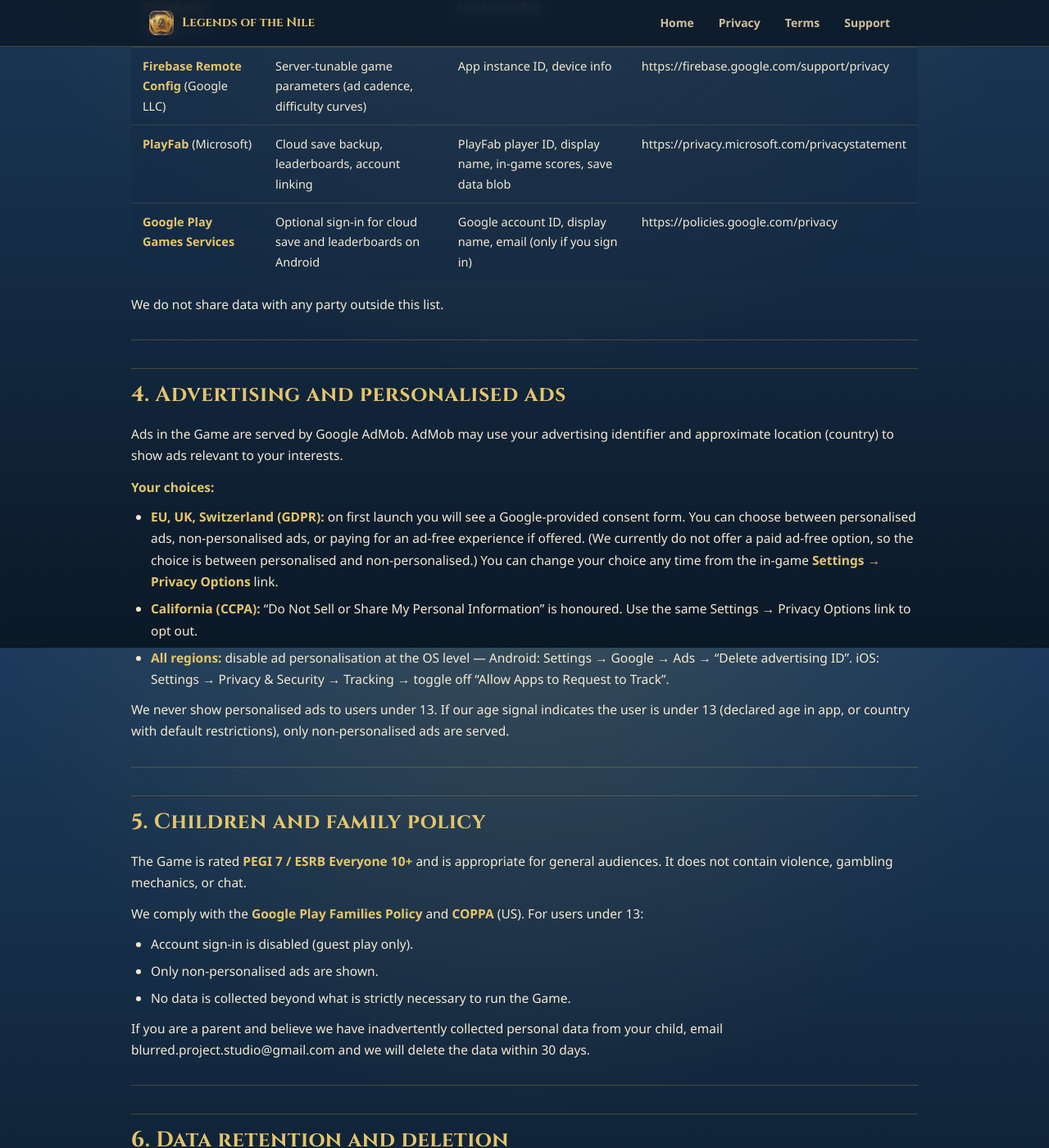
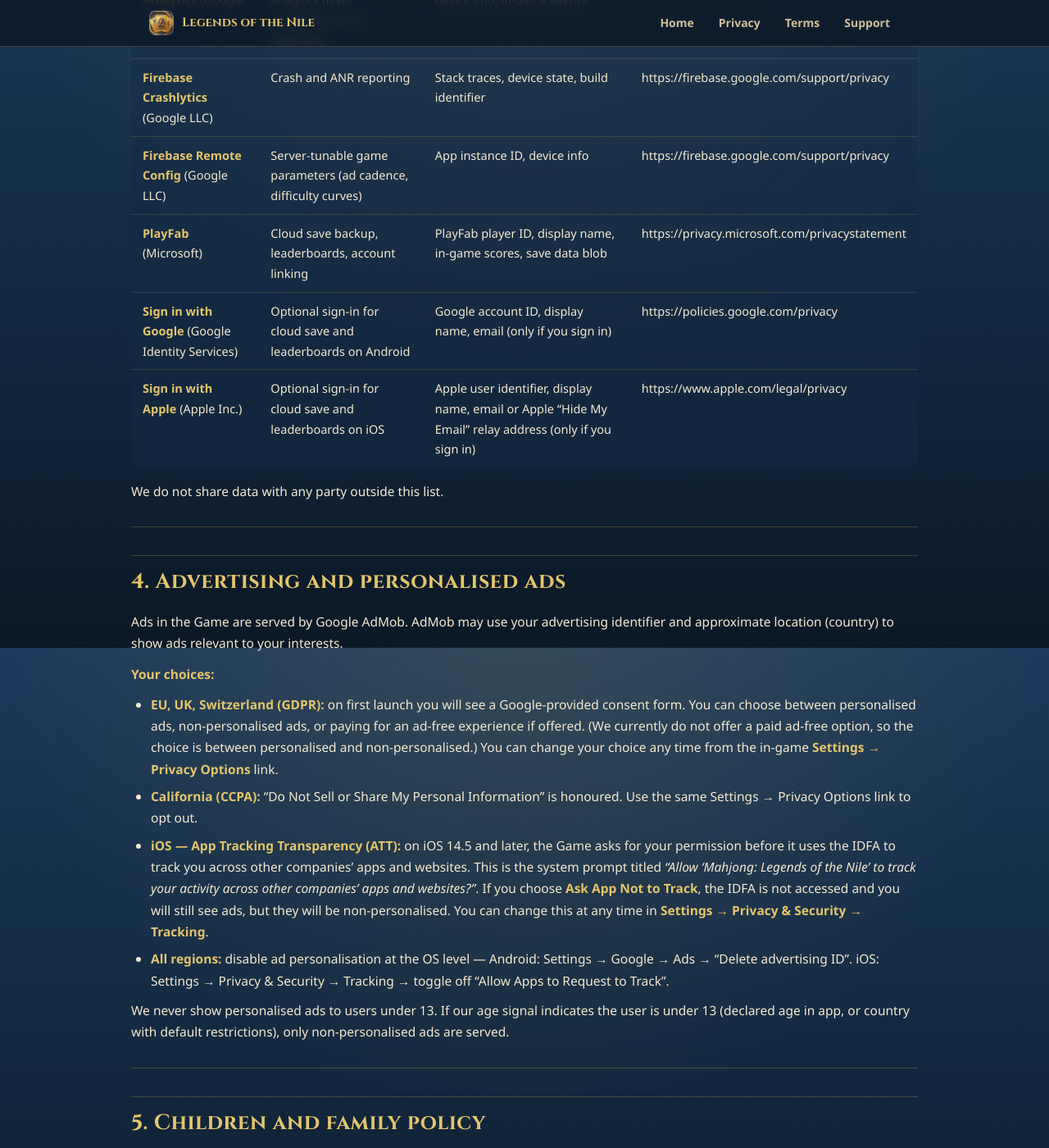
Before and after one commit to Kamalc/legends-of-the-nile-legal, a Jekyll site: the page built from privacy.md, in a window 1280 px wide and 1400 px high, scrolled down 1910 px. Shown: the whole window at 82% size. Built offline with Jekyll 4.4.1, drawn with Linux system fonts in a browser that asks for light colours; some of the changed text lies outside the part shown.

Commit message:
docs(privacy): add ATT + Sign in with Apple, drop retired Google Play Games Services

```diff
--- a/privacy.md
+++ b/privacy.md
@@ -31,6 +31,7 @@ This Privacy Policy explains what data Mahjong: Legends of the Nile ("the Game",
 
 - **Display name** you type in (if you change the default guest name) — stored on PlayFab and shown on the global leaderboard.
 - **Google account email + display name** — only if you choose to **Sign in with Google** to back up your progress. This lets us link your save to your Google account so you can restore it on another device. We do not receive your password.
+- **Apple account identifier, display name and email** — only if you choose to **Sign in with Apple** on iOS. If you select Apple's **Hide My Email** option we receive only a private relay address, never your real one. We do not receive your password.
 
 ### 2.2 Data collected automatically
 
@@ -57,7 +58,8 @@ This Privacy Policy explains what data Mahjong: Legends of the Nile ("the Game",
 | **Firebase Crashlytics** (Google LLC) | Crash and ANR reporting | Stack traces, device state, build identifier | https://firebase.google.com/support/privacy |
 | **Firebase Remote Config** (Google LLC) | Server-tunable game parameters (ad cadence, difficulty curves) | App instance ID, device info | https://firebase.google.com/support/privacy |
 | **PlayFab** (Microsoft) | Cloud save backup, leaderboards, account linking | PlayFab player ID, display name, in-game scores, save data blob | https://privacy.microsoft.com/privacystatement |
-| **Google Play Games Services** | Optional sign-in for cloud save and leaderboards on Android | Google account ID, display name, email (only if you sign in) | https://policies.google.com/privacy |
+| **Sign in with Google** (Google Identity Services) | Optional sign-in for cloud save and leaderboards on Android | Google account ID, display name, email (only if you sign in) | https://policies.google.com/privacy |
+| **Sign in with Apple** (Apple Inc.) | Optional sign-in for cloud save and leaderboards on iOS | Apple user identifier, display name, email or Apple "Hide My Email" relay address (only if you sign in) | https://www.apple.com/legal/privacy |
 
 We do not share data with any party outside this list.
 
@@ -71,6 +73,7 @@ Ads in the Game are served by Google AdMob. AdMob may use your advertising ident
 
 - **EU, UK, Switzerland (GDPR):** on first launch you will see a Google-provided consent form. You can choose between personalised ads, non-personalised ads, or paying for an ad-free experience if offered. (We currently do not offer a paid ad-free option, so the choice is between personalised and non-personalised.) You can change your choice any time from the in-game **Settings → Privacy Options** link.
 - **California (CCPA):** "Do Not Sell or Share My Personal Information" is honoured. Use the same Settings → Privacy Options link to opt out.
+- **iOS — App Tracking Transparency (ATT):** on iOS 14.5 and later, the Game asks for your permission before it uses the IDFA to track you across other companies' apps and websites. This is the system prompt titled *"Allow 'Mahjong: Legends of the Nile' to track your activity across other companies' apps and websites?"*. If you choose **Ask App Not to Track**, the IDFA is not accessed and you will still see ads, but they will be non-personalised. You can change this at any time in **Settings → Privacy & Security → Tracking**.
 - **All regions:** disable ad personalisation at the OS level — Android: Settings → Google → Ads → "Delete advertising ID". iOS: Settings → Privacy & Security → Tracking → toggle off "Allow Apps to Request to Track".
 
 We never show personalised ads to users under 13. If our age signal indicates the user is under 13 (declared age in app, or country with default restrictions), only non-personalised ads are served.
```
Also changed, not shown: other parts of privacy.md (+1 -1 lines).
